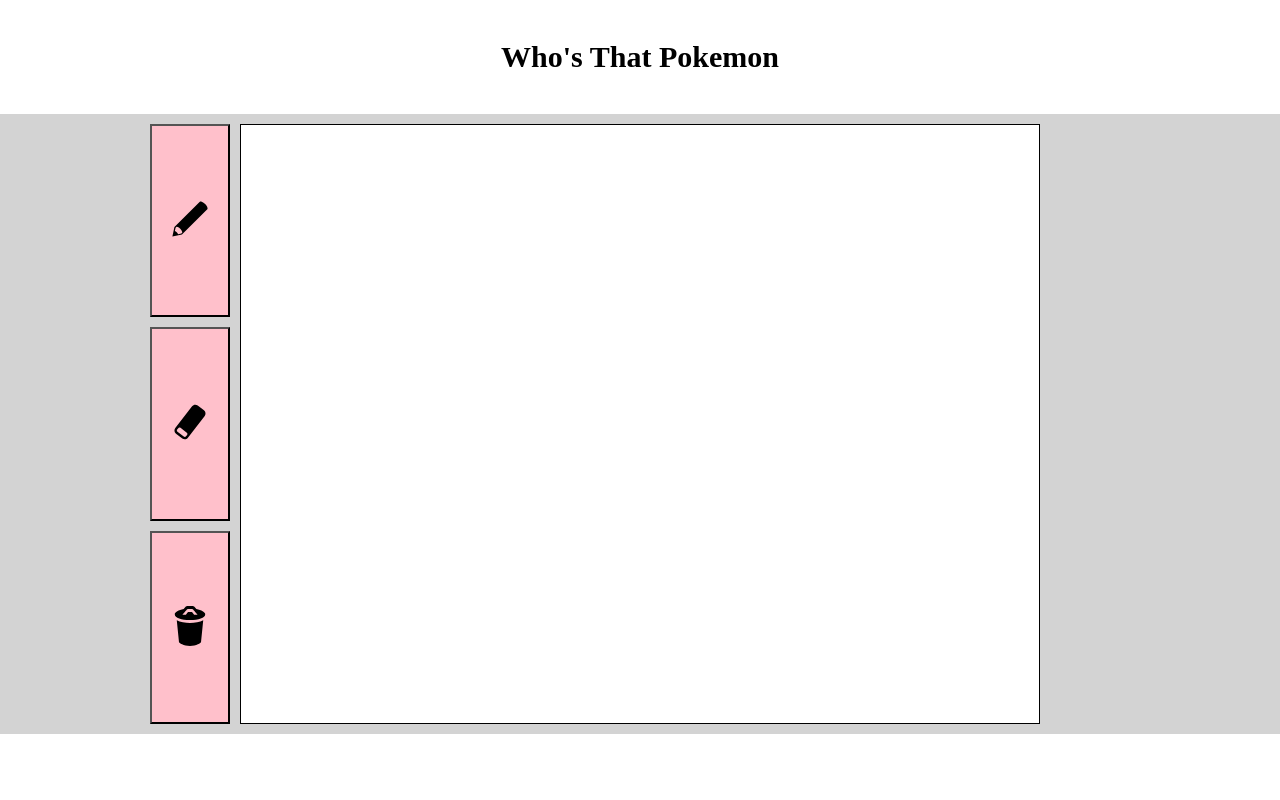
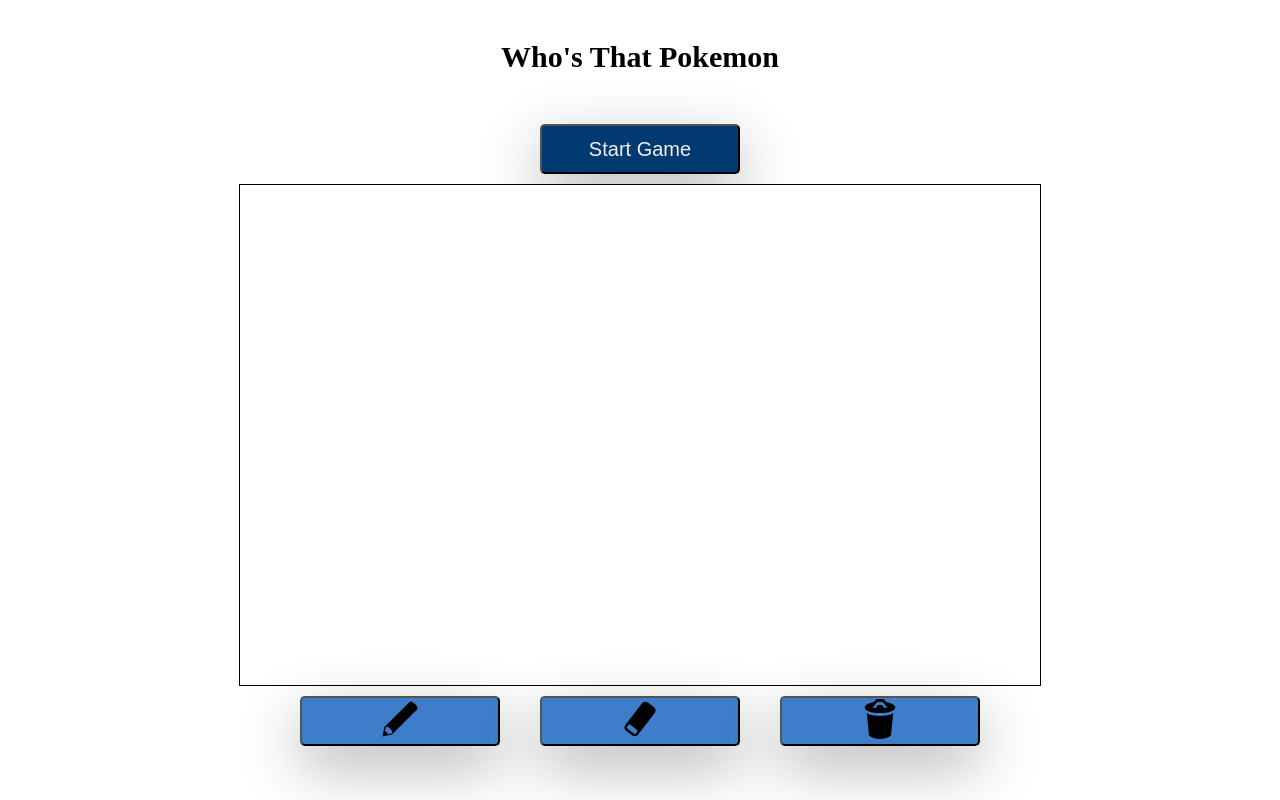
Before and after one commit to clwiseman/whosthatpokemon, a React (Create React App) app: page / in a window 1280 px wide. Built offline with nearby package versions, Linux system fonts and the light colour scheme.

Commit message:
Add theme, adjust component structure, fix buttons

```diff
--- a/src/App.tsx
+++ b/src/App.tsx
@@ -1,15 +1,18 @@
 import React from "react";
-import { GlobalStyle } from "./globalStyles";
+import { GlobalStyle, theme } from "./globalStyles";
 import Header from "./components/header";
-import Layout from "./components/layout";
+import Canvas from "./components/canvas";
+import { ThemeProvider } from "styled-components";
 
 const App: React.FC = () => {
   return (
-    <div className="App">
-      <GlobalStyle />
-      <Header />
-      <Layout />
-    </div>
+    <ThemeProvider theme={theme}>
+      <div className="App">
+        <GlobalStyle />
+        <Header />
+        <Canvas />
+      </div>
+    </ThemeProvider>
   );
 };
 
--- a/src/components/button/index.tsx
+++ b/src/components/button/index.tsx
@@ -1,18 +1,23 @@
 import React from "react";
-import Icons from "../../images/icons.svg";
+import Icon from "../icon";
 import * as Styled from "./styles";
 
 interface ButtonProps {
-  icon: string;
+  icon?: string;
+  text?: string;
+  dark?: boolean;
   // onClick: () => void;
 }
 
-const Button: React.FC<ButtonProps> = ({ icon }) => (
-  <Styled.Button>
-    <Styled.Icon>
-      <use xlinkHref={`${Icons}#icon-${icon}`}></use>
-    </Styled.Icon>
-  </Styled.Button>
-);
+const Button: React.FC<ButtonProps> = ({ icon, text, dark }) => {
+  if (icon) {
+    return (
+      <Styled.IconButton>
+        <Icon icon={icon} dark={dark} />
+      </Styled.IconButton>
+    );
+  }
+  return <Styled.TextButton>{text}</Styled.TextButton>;
+};
 
 export default Button;
--- a/src/components/button/styles.ts
+++ b/src/components/button/styles.ts
@@ -1,19 +1,20 @@
 import styled from "styled-components";
 
-export const Button = styled.button`
-  background-color: pink;
-  flex: 1;
-  width: 100%;
-  max-width: 8rem;
-  margin-bottom: 1rem;
-
-  &:first-child {
-    margin-top: 1rem;
-  }
+const Button = styled.button`
+  margin: 1rem 2rem;
+  width: 20rem;
+  height: 5rem;
+  border-radius: 0.5rem;
+  box-shadow: 0 2rem 6rem rgba(0, 0, 0, 0.3);
+  font-size: 2rem;
 `;
 
-export const Icon = styled.svg`
-  width: 4rem;
-  height: 4rem;
-  color: black;
+export const IconButton = styled(Button)`
+  background-color: ${props => props.theme.blue};
+  color: ${props => props.theme.white};
 `;
+
+export const TextButton = styled(Button)`
+  background-color: ${props => props.theme.navyblue};
+  color: ${props => props.theme.white};
+`;
--- a/src/components/canvas/index.tsx
+++ b/src/components/canvas/index.tsx
@@ -1,4 +1,5 @@
 import React, { useRef, useState } from "react";
+import Button from "../button";
 import * as Styled from "./styles";
 
 const Canvas = () => {
@@ -38,14 +39,24 @@
   };
 
   return (
+    <Styled.DrawPad>
+      <Styled.TopBar>
+        <Button text={"Start Game"} />
+      </Styled.TopBar>
       <Styled.Canvas
         ref={canvasRef}
         width="800"
-      height="800"
+        height="500"
         onMouseDown={handleMouseDown}
         onMouseMove={handleMouseMove}
         onMouseUp={handleMouseUp}
       ></Styled.Canvas>
+      <Styled.BottomBar>
+        <Button icon="pencil"></Button>
+        <Button icon="eraser"></Button>
+        <Button icon="trash"></Button>
+      </Styled.BottomBar>
+    </Styled.DrawPad>
   );
 };
 
--- a/src/components/canvas/styles.ts
+++ b/src/components/canvas/styles.ts
@@ -1,13 +1,25 @@
 import styled from "styled-components";
 
+export const TopBar = styled.div`
+  display: flex;
+  flex-direction: row;
+  justify-content: center;
+`;
+
+export const DrawPad = styled.div`
+  display: flex;
+  flex-direction: column;
+  justify-content: center;
+`;
+
+export const BottomBar = styled.div`
+  display: flex;
+  flex-direction: row;
+  justify-content: center;
+`;
+
 export const Canvas = styled.canvas`
-  grid-area: canvas;
-  display: block;
-  width: 80rem;
-  height: 80vh;
-  max-height: 60rem;
   margin: 0 auto;
+  border: 1px solid black;
   background-color: white;
-  border: 1px solid black;
-  margin: 1rem;
 `;
--- a/src/components/drawTools/index.tsx
+++ /dev/null
@@ -1,13 +0,0 @@
-import React from "react";
-import * as Styled from "./styles";
-import Button from "../button";
-
-const DrawTools = () => (
-  <Styled.Sidebar>
-    <Button icon="pencil"></Button>
-    <Button icon="eraser"></Button>
-    <Button icon="trash"></Button>
-  </Styled.Sidebar>
-);
-
-export default DrawTools;
--- a/src/components/drawTools/styles.ts
+++ /dev/null
@@ -1,9 +0,0 @@
-import styled from "styled-components";
-
-export const Sidebar = styled.div`
-  grid-area: sidebar;
-  display: flex;
-  flex-direction: column;
-  justify-content: space-between;
-  align-items: flex-end;
-`;
--- /dev/null
+++ b/src/components/icon/index.tsx
@@ -0,0 +1,16 @@
+import React from "react";
+import Icons from "../../images/icons.svg";
+import * as Styled from "./styles";
+
+interface IconProps {
+  icon: string;
+  dark?: boolean;
+}
+
+const Icon: React.FC<IconProps> = ({ icon, dark }) => (
+  <Styled.Icon dark={dark}>
+    <use xlinkHref={`${Icons}#icon-${icon}`}></use>
+  </Styled.Icon>
+);
+
+export default Icon;
--- /dev/null
+++ b/src/components/icon/styles.ts
@@ -0,0 +1,7 @@
+import styled from "styled-components";
+
+export const Icon = styled.svg<{ dark?: boolean }>`
+  width: 4rem;
+  height: 4rem;
+  color: ${props => (props.dark ? props.theme.black : props.theme.white)};
+`;
--- a/src/components/layout/index.tsx
+++ /dev/null
@@ -1,13 +0,0 @@
-import React from "react";
-import DrawTools from "../drawTools";
-import Canvas from "../canvas";
-import * as Styled from "./styles";
-
-const Layout = () => (
-  <Styled.Layout>
-    <DrawTools />
-    <Canvas />
-  </Styled.Layout>
-);
-
-export default Layout;
--- a/src/components/layout/styles.ts
+++ /dev/null
@@ -1,8 +0,0 @@
-import styled from "styled-components";
-
-export const Layout = styled.div`
-  display: grid;
-  grid-template-areas: "sidebar canvas rightbar";
-  grid-template-columns: 1fr 1fr 1fr;
-  background-color: lightgrey;
-`;
--- a/src/globalStyles.ts
+++ b/src/globalStyles.ts
@@ -17,4 +17,23 @@
   body {
     box-sizing: border-box;
   }
+
+  button:focus,
+  button:active {
+    outline: none;
+  }
+
+  h1 {
+    font-size: 5rem;
+  }
 `;
+
+export const theme = {
+  yellow: "#FFCB05",
+  blue: "#3D7DCA",
+  navyblue: "#003A70",
+  red: "#EE1515",
+  white: "#f0f0f0",
+  black: "#222224",
+  greydark: "#2D3047"
+};
```
Lines whose indentation alone changed are shown as unchanged.
